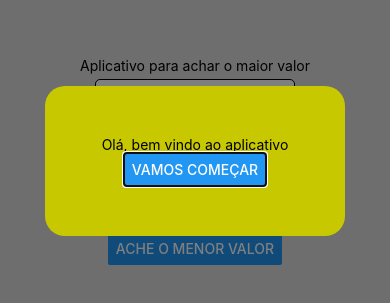
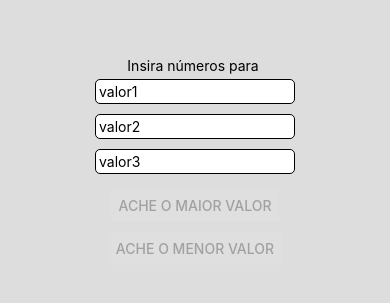
Before and after one commit to Rennysoares/StudyApp, a React Native app: screen / in a window 390 px wide. Shown: the part 261-564 px from the top of the page. Built offline with nearby package versions, Linux system fonts and the light colour scheme.

Commit message:
Atualizando
Uso de useEffect para atualização da desativação dos botões

```diff
--- a/App.js
+++ b/App.js
@@ -1,4 +1,4 @@
-import { useState } from 'react';
+import { useEffect, useState } from 'react';
 import { StatusBar } from 'expo-status-bar';
 
 import {
@@ -12,23 +12,41 @@ import {
   VirtualizedList
 } from 'react-native';
 
-export default function App() {
+export default function Calculadora() {
   const[value1, setValue1] = useState("");
   const[value2, setValue2] = useState("");
   const[value3, setValue3] = useState("");
-  const[visibleModal, setVisibleModal] = useState(true);
+  const[buttonEnable, setButtonEnable] = useState(true);
+
+  useEffect(()=>{
+    console.log("componente atual atualizado")
+    if (value1 == "" || value2 == "" || value3 == ""){
+        setButtonEnable(true)
+    }else{
+        setButtonEnable(false)
+    }
+  })
 
   function CalculaMaiorValor(){
     const maiorValor = Math.max(parseInt(value1), parseInt(value2), parseInt(value3))
-    Alert.alert('Maior Valor', 'O maior valor é: ' + maiorValor);
+    if (isNaN(maiorValor)){
+        Alert.alert('Erro', 'Insira números válidos para o cálculo');
+    }else{
+        Alert.alert('Maior Valor', 'O maior valor é ' + maiorValor);
+    }
+
   }
   function CalculaMenorValor(){
     const menorValor = Math.min(parseInt(value1), parseInt(value2), parseInt(value3))
-    Alert.alert('Menor Valor', 'O menor valor é: ' + menorValor);
+    if (isNaN(menorValor)){
+        Alert.alert('Erro', 'Insira números válidos para o cálculo');
+    }else{
+        Alert.alert('Menor Valor', 'O menor valor é ' + menorValor);
+    }
   }
   return (
     <View style={styles.container}>
-      <Text>Aplicativo para achar o maior valor</Text>
+      <Text>Insira números para </Text>
       <TextInput
         style={styles.textInput}
         value={value1}
@@ -55,28 +73,16 @@ export default function App() {
       <Button
         title="Ache o maior valor"
         onPress={CalculaMaiorValor}
+        disabled={buttonEnable}
       />
       </View>
       <View>
       <Button
         title="Ache o menor valor"
         onPress={CalculaMenorValor}
+        disabled={buttonEnable}
       />
       </View>
-      <Modal
-        transparent={visibleModal}
-        visible={visibleModal}
-      >
-        <View style={styles.modal}>
-        <View style={styles.box}>
-          <Text>Olá, bem vindo ao aplicativo</Text>
-          <Button
-            title="vamos começar"
-            onPress={()=>{setVisibleModal(false)}}
-          />
-        </View>
-        </View>
-      </Modal>
     </View>
   );
 }
```
